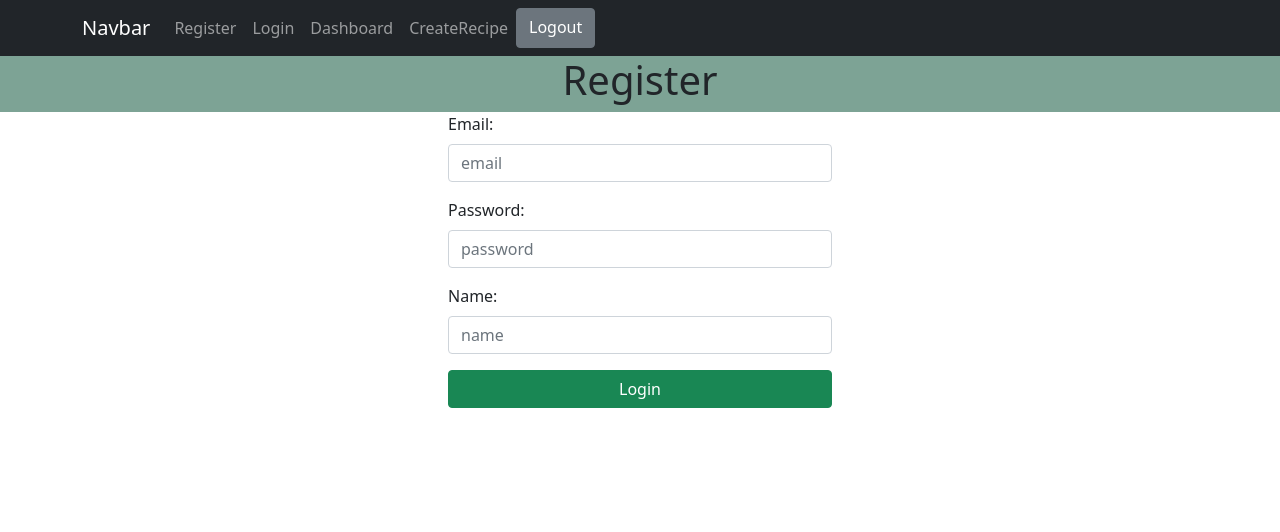
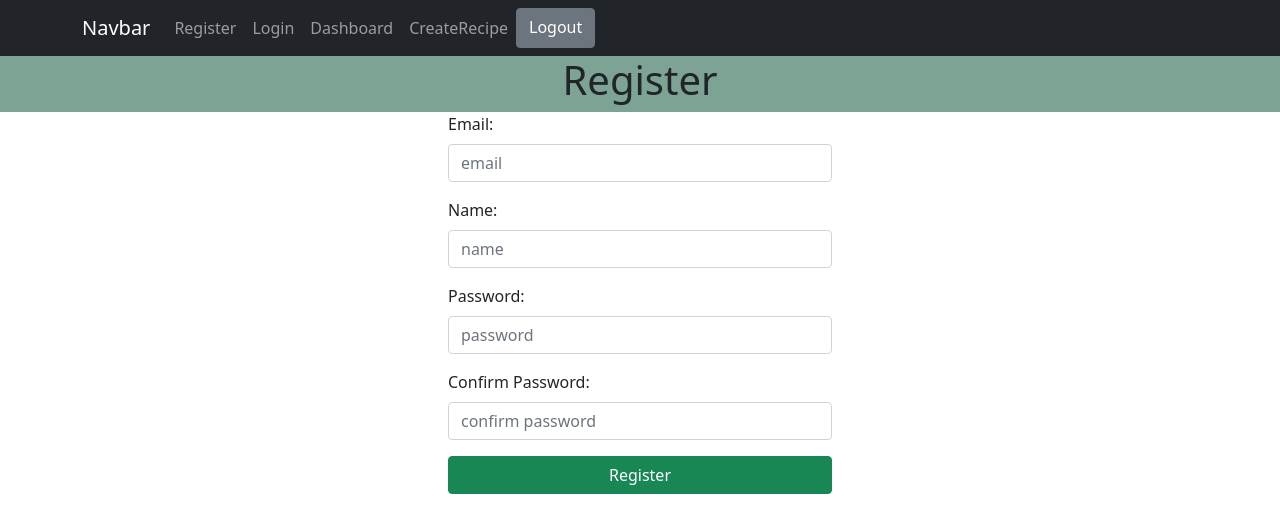
Before and after one commit to unsw-cse-comp3900-9900-22T3/capstone-project-9900-h18p-nofail, a React (Create React App) app in the folder hotmealapp/frontend/: page /register in a window 1280 px wide. Shown: the top 532 px of the page. Built offline with nearby package versions, Linux system fonts and the light colour scheme.

Commit message:
registerupdate

```diff
--- a/hotmealapp/frontend/src/components/RegisterForm.jsx
+++ b/hotmealapp/frontend/src/components/RegisterForm.jsx
@@ -9,6 +9,7 @@ import 'bootstrap/dist/css/bootstrap.min.css';
 function RegisterForm () {
   const [email, setEmail] = React.useState('');
   const [password, setPassword] = React.useState('');
+  const [password1, setPassword1] = React.useState('');
   const [name, setName] = React.useState('');
   const navigate = useNavigate();
 
@@ -21,12 +22,13 @@ function RegisterForm () {
         },
         body: JSON.stringify({
           email,
+          name,
           password,
-          name
+          password1
         })
       });
       const data = await response.json();
-      localStorage.setItem('token', data.token)
+      localStorage.setItem('token', data.username)
       navigate('/dashboard');
     } catch (err) {
       alert(err)
@@ -41,14 +43,18 @@ function RegisterForm () {
         <Form.Control placeholder="email" type='text' onChange={e => setEmail(e.target.value)} />
       </Form.Group>
       <Form.Group className="mb-3">
-        <Form.Label>Password: </Form.Label>
-        <Form.Control placeholder="password" type='password' onChange={e => setPassword(e.target.value)} />
+        <Form.Label>Name: </Form.Label>
+        <Form.Control placeholder="name" type='password' onChange={e => setName(e.target.value)} />
       </Form.Group>
       <Form.Group className="mb-3">
-        <Form.Label>Name: </Form.Label>
-        <Form.Control placeholder="name" type='text' onChange={e => setName(e.target.value)} />
+        <Form.Label>Password: </Form.Label>
+        <Form.Control placeholder="password" type='text' onChange={e => setPassword(e.target.value)} />
       </Form.Group>
-      <Button variant="success" type="submit" onClick={register}>Login</Button>
+      <Form.Group className="mb-3">
+        <Form.Label>Confirm Password: </Form.Label>
+        <Form.Control placeholder="confirm password" type='text' onChange={e => setPassword1(e.target.value)} />
+      </Form.Group>
+      <Button variant="success" type="submit" onClick={register}>Register</Button>
     </div>
     </>);
 }
```
